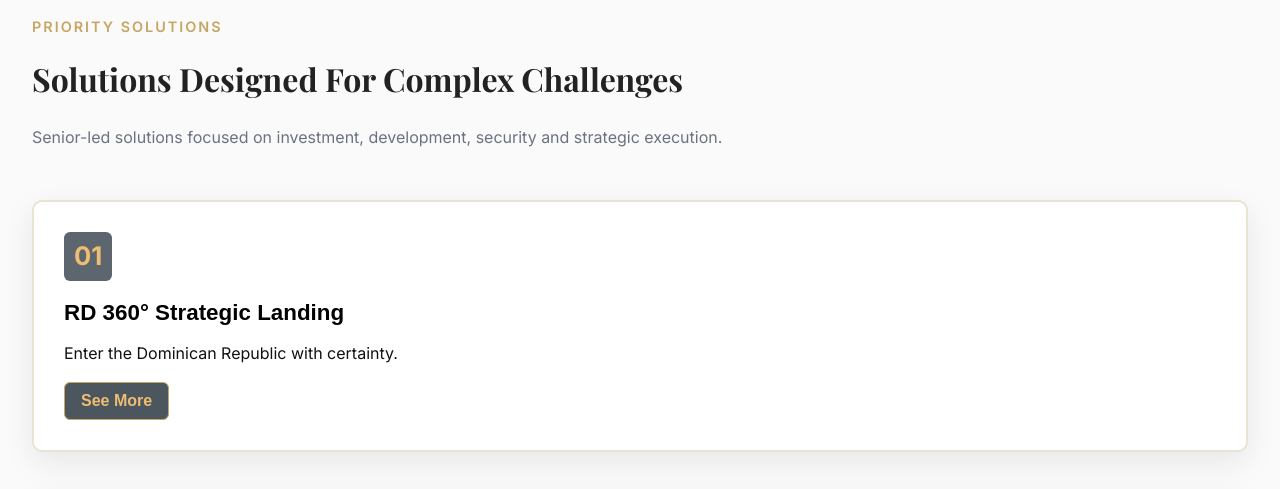
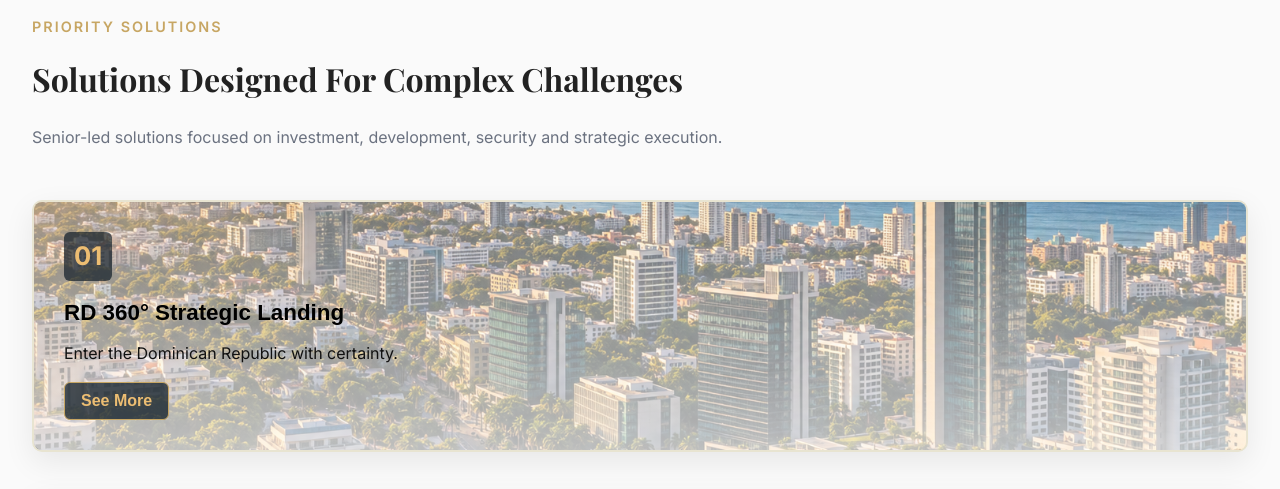
Before and after one commit to juan1221/CTD, a Flask app: page / in a window 1280 px wide. Shown: the part 2050-2539 px from the top of the page. Run offline with Flask 3, Linux system fonts and the light colour scheme.

Commit message:
Agragar plantilla de envio de correo, mejoras visuales por requerimientos

```diff
--- a/static/css/style.css
+++ b/static/css/style.css
@@ -430,12 +430,10 @@ p {
 }
 
 .solution-card {
+    position: relative;
+    isolation: isolate;
+    overflow: hidden;
     background-color: #fff;
-    background-image:
-        linear-gradient(180deg, rgba(255, 255, 255, .34) 0%, rgba(255, 255, 255, .72) 100%),
-        var(--solution-background, none);
-    background-position: center;
-    background-size: cover;
     border: 2px solid #e8e4d1;
     padding: 30px;
     border-radius: 10px;
@@ -443,24 +441,28 @@ p {
     transition: all .4s ease;
 }
 
-.solution-card-landing {
-    --solution-background: "{{ url_for('static', filename='img/solutions/solution1.png') }}";
+.solution-card-image {
+    position: absolute;
+    inset: 0;
+    z-index: 0;
+    width: 100%;
+    height: 100%;
+    object-fit: cover;
+    object-position: center;
 }
 
-.solution-card-security {
-    --solution-background: url("../img/solutions/solution 2.png");
+.solution-card::before {
+    position: absolute;
+    inset: 0;
+    z-index: 1;
+    background: linear-gradient(180deg, rgba(255, 255, 255, .34) 0%, rgba(255, 255, 255, .72) 100%);
+    content: "";
+    pointer-events: none;
 }
 
-.solution-card-advisory {
-    --solution-background: url("../img/solutions/solution 3.png");
-}
-
-.solution-card-infrastructure {
-    --solution-background: url("../img/solutions/solution 4.png");
-}
-
-.solution-card-private-client {
-    --solution-background: url("../img/solutions/solution 5.png");
+.solution-card > :not(.solution-card-image) {
+    position: relative;
+    z-index: 2;
 }
 
 .solution-card h3 {
--- a/templates/index.html
+++ b/templates/index.html
@@ -208,7 +208,9 @@
 
             <div class="solutions-grid">
 
-                <div class="solution-card solution-card-landing">
+                <div class="solution-card">
+
+                    <img class="solution-card-image" src="{{ url_for('static', filename='img/solutions/solution1.png') }}" alt="" aria-hidden="true">
 
                     <span>01</span>
 
@@ -302,7 +304,9 @@
 
                 </div>
 
-                <div class="solution-card solution-card-security">
+                <div class="solution-card">
+
+                    <img class="solution-card-image" src="{{ url_for('static', filename='img/solutions/solution2.png') }}" alt="" aria-hidden="true">
 
                     <span>02</span>
 
@@ -393,7 +397,9 @@
 
                 </div>
 
-                <div class="solution-card solution-card-advisory">
+                <div class="solution-card">
+
+                    <img class="solution-card-image" src="{{ url_for('static', filename='img/solutions/solution3.png') }}" alt="" aria-hidden="true">
 
                     <span>03</span>
 
@@ -454,7 +460,9 @@
 
                 </div>
 
-                <div class="solution-card solution-card-infrastructure">
+                <div class="solution-card">
+
+                    <img class="solution-card-image" src="{{ url_for('static', filename='img/solutions/solution4.png') }}" alt="" aria-hidden="true">
 
                     <span>04</span>
 
@@ -541,7 +549,9 @@
 
                 </div>
 
-                <div class="solution-card solution-card-private-client">
+                <div class="solution-card">
+
+                    <img class="solution-card-image" src="{{ url_for('static', filename='img/solutions/solution5.png') }}" alt="" aria-hidden="true">
 
                     <span>05</span>
 
```
